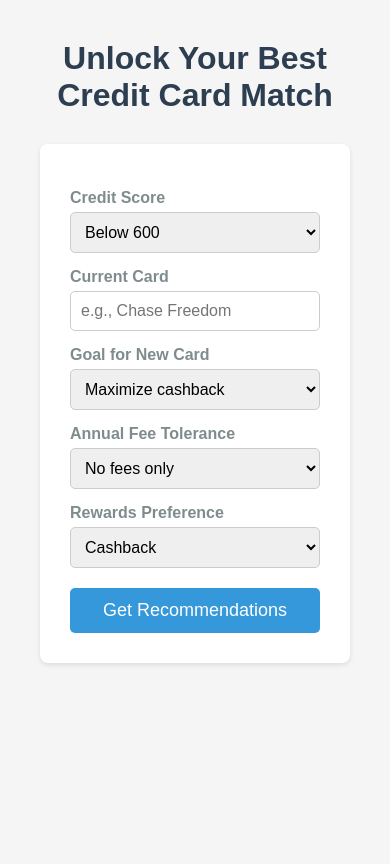
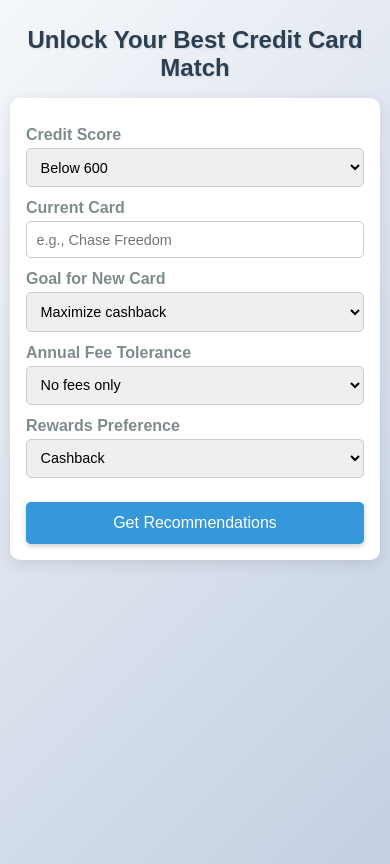
Before and after one commit to Stealth48/credit-card-recommender, a Flask app: page / in a window 390 px wide. Before the commit the page ends 665 px from the top, so only its background shows below. Run offline with Flask 3, Linux system fonts and the light colour scheme.

Commit message:
Improved mobile design and visuals

```diff
--- a/templates/index.html
+++ b/templates/index.html
@@ -2,66 +2,104 @@
 <html>
 <head>
     <title>Credit Card Recommender</title>
+    <meta name="viewport" content="width=device-width, initial-scale=1.0"> <!-- Mobile viewport -->
     <style>
         body {
             font-family: 'Arial', sans-serif;
-            margin: 40px;
-            background-color: #f5f5f5;
+            margin: 0;
+            padding: 20px;
+            background: linear-gradient(135deg, #f5f7fa 0%, #c3cfe2 100%);
             color: #333;
+            min-height: 100vh;
         }
         h1 {
             text-align: center;
             color: #2c3e50;
-            margin-bottom: 30px;
-            font-size: 32px;
+            font-size: 2rem;
+            margin-bottom: 1.5rem;
+            text-shadow: 1px 1px 2px rgba(0, 0, 0, 0.1);
         }
         .form-container {
-            max-width: 500px;
+            max-width: 600px;
             margin: 0 auto;
             background: white;
-            padding: 30px;
-            border-radius: 8px;
-            box-shadow: 0 2px 5px rgba(0,0,0,0.1);
+            padding: 2rem;
+            border-radius: 10px;
+            box-shadow: 0 4px 15px rgba(0, 0, 0, 0.1);
         }
         label {
             display: block;
-            margin: 15px 0 5px;
+            margin: 1rem 0 0.5rem;
             font-weight: bold;
             color: #7f8c8d;
+            font-size: 1.1rem;
         }
         select, input[type="text"] {
             width: 100%;
-            padding: 10px;
+            padding: 0.75rem;
             border: 1px solid #ccc;
             border-radius: 5px;
-            font-size: 16px;
+            font-size: 1rem;
             box-sizing: border-box;
+            transition: border-color 0.3s, box-shadow 0.3s;
         }
         select:focus, input[type="text"]:focus {
             border-color: #3498db;
+            box-shadow: 0 0 8px rgba(52, 152, 219, 0.3);
             outline: none;
-            box-shadow: 0 0 5px rgba(52, 152, 219, 0.3);
         }
         button {
             display: block;
             width: 100%;
-            padding: 12px;
-            margin-top: 20px;
-            background-color: #3498db;
+            padding: 0.9rem;
+            margin-top: 1.5rem;
+            background: #3498db;
             color: white;
             border: none;
             border-radius: 5px;
-            font-size: 18px;
+            font-size: 1.2rem;
             cursor: pointer;
+            box-shadow: 0 2px 5px rgba(0, 0, 0, 0.2);
+            transition: background 0.3s, transform 0.2s;
         }
         button:hover {
-            background-color: #2980b9;
+            background: #2980b9;
+            transform: translateY(-2px);
         }
         .error {
             color: #e74c3c;
             text-align: center;
-            margin-bottom: 20px;
+            margin-bottom: 1rem;
             font-weight: bold;
+            font-size: 1rem;
+            background: #fcecea;
+            padding: 0.5rem;
+            border-radius: 5px;
+        }
+        /* Mobile adjustments */
+        @media (max-width: 480px) {
+            body {
+                padding: 10px;
+            }
+            h1 {
+                font-size: 1.5rem;
+                margin-bottom: 1rem;
+            }
+            .form-container {
+                padding: 1rem;
+            }
+            label {
+                font-size: 1rem;
+                margin: 0.75rem 0 0.25rem;
+            }
+            select, input[type="text"] {
+                font-size: 0.9rem;
+                padding: 0.6rem;
+            }
+            button {
+                font-size: 1rem;
+                padding: 0.75rem;
+            }
         }
     </style>
 </head>
```
Also changed, not shown: templates/results.html (+76 -24 lines).
